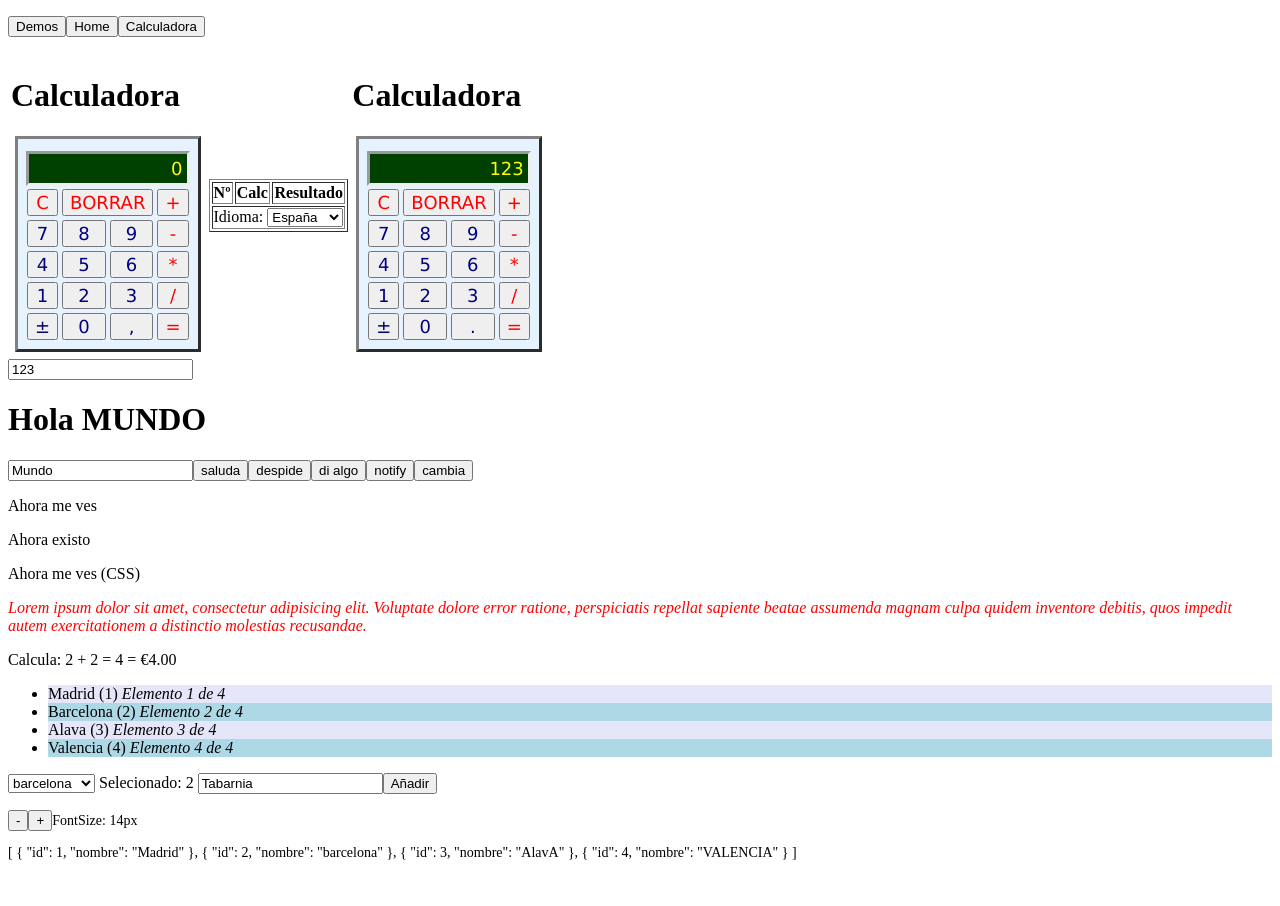
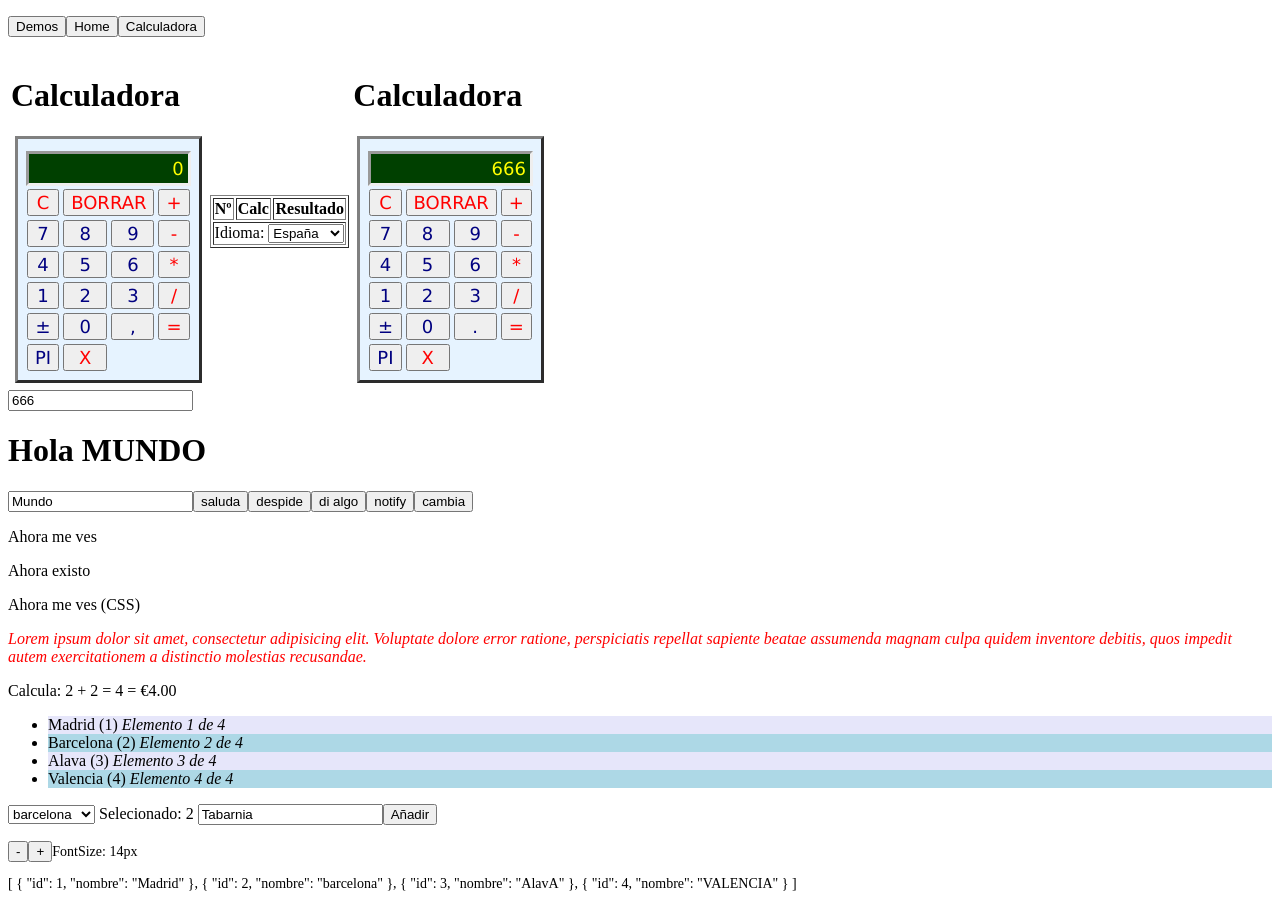
Before and after one commit to jmagit/MAD20181210, an Angular app: page / in a window 1280 px wide. Before the commit the page ends 875 px from the top, so only its background shows below. Built offline with nearby package versions, Linux system fonts and the light colour scheme.

Commit message:
calculadora

```diff
--- a/src/app/calculadora/calculadora.component.html
+++ b/src/app/calculadora/calculadora.component.html
@@ -40,6 +40,10 @@
       <td width="25%"><input class="btnDigito" type="button" value="{{SepatadorDecimal}}" (click)="ponComa()"></td>
       <td width="25%"><input class="btnOperar" type="button" value="=" (click)="calcula('=');"></td>
   </tr>
+  <tr>
+      <td width="25%"><input class="btnDigito" type="button" value="PI" (click)="ponOperando(3.1416)"></td>
+      <td width="25%"><input class="btnOperar" type="button" value="X" (click)="calcula('X');"></td>
+  </tr>
 </table>
 
 <ng-template #ResumenComa>
--- a/src/app/calculadora/calculadora.component.ts
+++ b/src/app/calculadora/calculadora.component.ts
@@ -130,13 +130,13 @@ export class CalculadoraComponent implements OnInit, OnChanges {
   }
 
   ngOnInit() {
+    // if (this.init) {
+    //   this.ponOperando(this.init);
+    // }
+  }
+  ngOnChanges(changes: SimpleChanges): void {
     if (this.init) {
       this.ponOperando(this.init);
     }
   }
-  ngOnChanges(changes: SimpleChanges): void {
-    // if (this.init) {
-    //   this.ponOperando(this.init);
-    // }
-  }
 }
--- a/src/app/demos/demos.component.html
+++ b/src/app/demos/demos.component.html
@@ -18,7 +18,7 @@
         </tr>
       </table>
     </td>
-    <td><calculadora [init]="valCalculadora" (updated)="ponResultado('DOS', $event)"></calculadora></td>
+    <td><calculadora [init]="valCalculadora" (updated)="valCalculadora = $event;"></calculadora></td>
   </tr>
 </table>
 <input type="number" [(ngModel)] = "valCalculadora">
--- a/src/app/demos/demos.component.ts
+++ b/src/app/demos/demos.component.ts
@@ -62,7 +62,7 @@ export class DemosComponent implements OnInit {
     ];
     idioma = this.idiomas[0].codigo;
     resultados: any[] = [];
-    valCalculadora = 123;
+    valCalculadora = 666;
     // tslint:enable:member-ordering
     ponResultado(origen: string, valor: any) {
       this.resultados.push({
```
